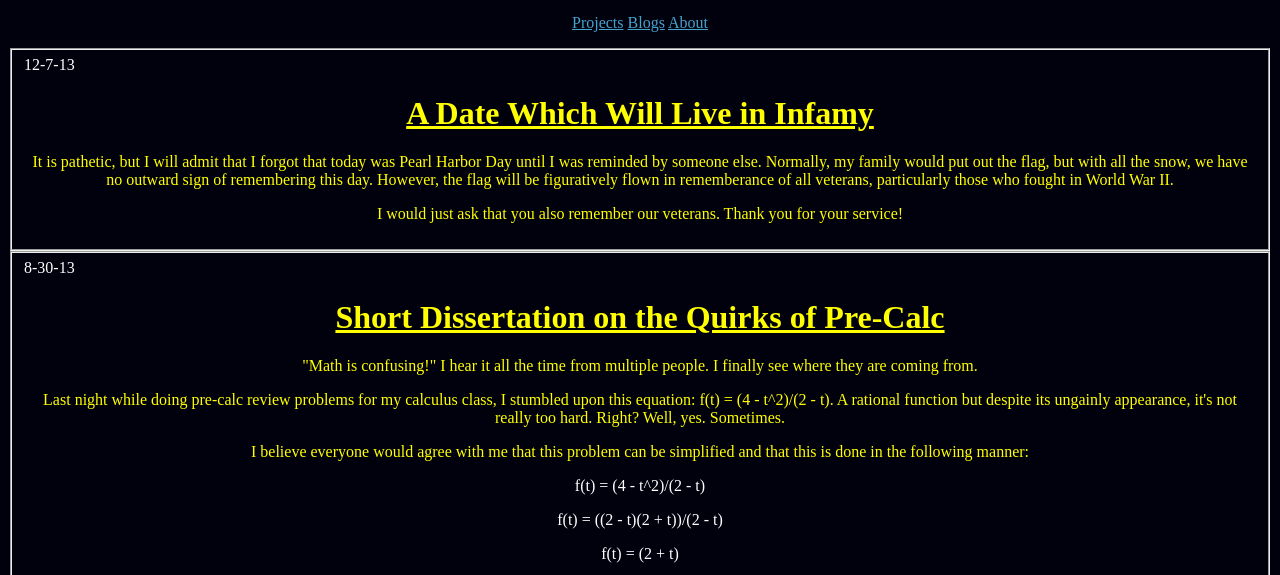
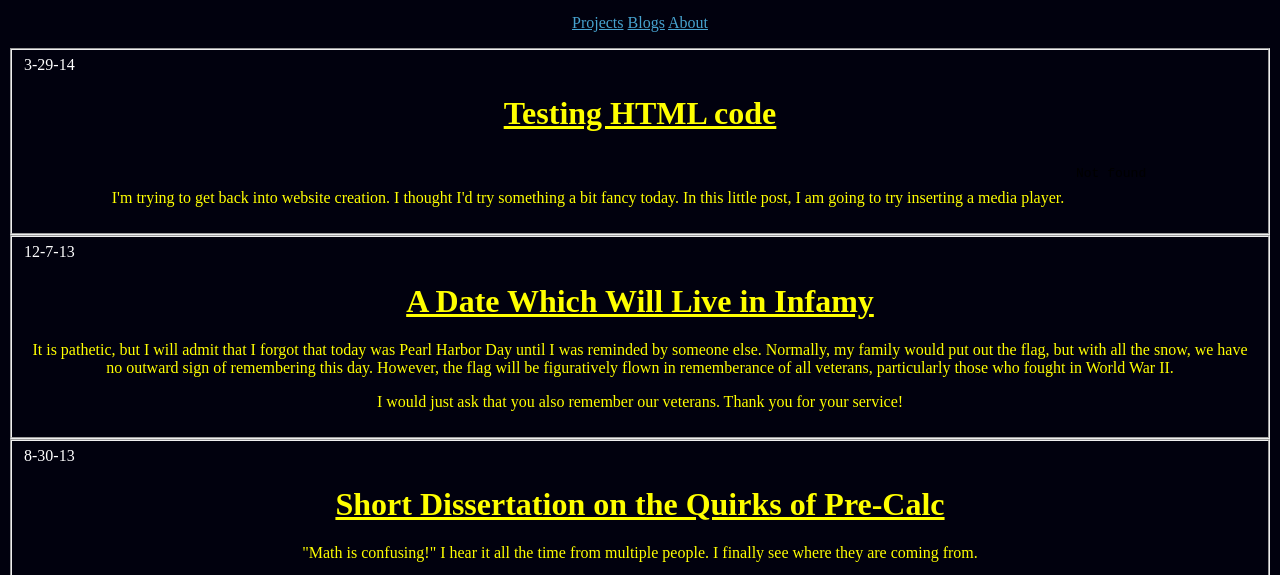
Before and after one commit to stormbreaker/stormbreaker.github.com, a plain HTML site: page blogs.html in a window 1280 px wide. Shown: the part 162-737 px from the top of the page. Drawn offline with Linux system fonts and the light colour scheme.

Commit message:
Music with Embed
I inserted a new music object with embed.  Next I will use object

```diff
--- a/blogs.html
+++ b/blogs.html
@@ -38,7 +38,17 @@
 	<body>
 	  <p><a href = "index.html"><img src = "storage/stormbreaker_logo.gif" alt = "STORMBREAKER" title = "STORMBREAKER Homepage" /></a></p>
 	  <p><a href = "projects.html">Projects</a> <a href = "blogs.html">Blogs</a>     <a href = "about.html">About</a></p>
-<form action = "">
+	    <form action = "">
+		  <fieldset>
+		  3-29-14
+		    <h1 class = "posttitle">Testing HTML code</h1>
+			<p class = "posttext">I'm trying to get back into website creation.  I thought I'd try something a bit fancy today.  In this little post, I
+			am going to try inserting a media player.
+			<embed height="50" width="100" src="storage/music_test.wma">
+			</p>
+		  </fieldset>
+		</form>
+        <form action = "">
 		  <fieldset>
 	      12-7-13
 
```
Also changed, not shown: 1 other file.
